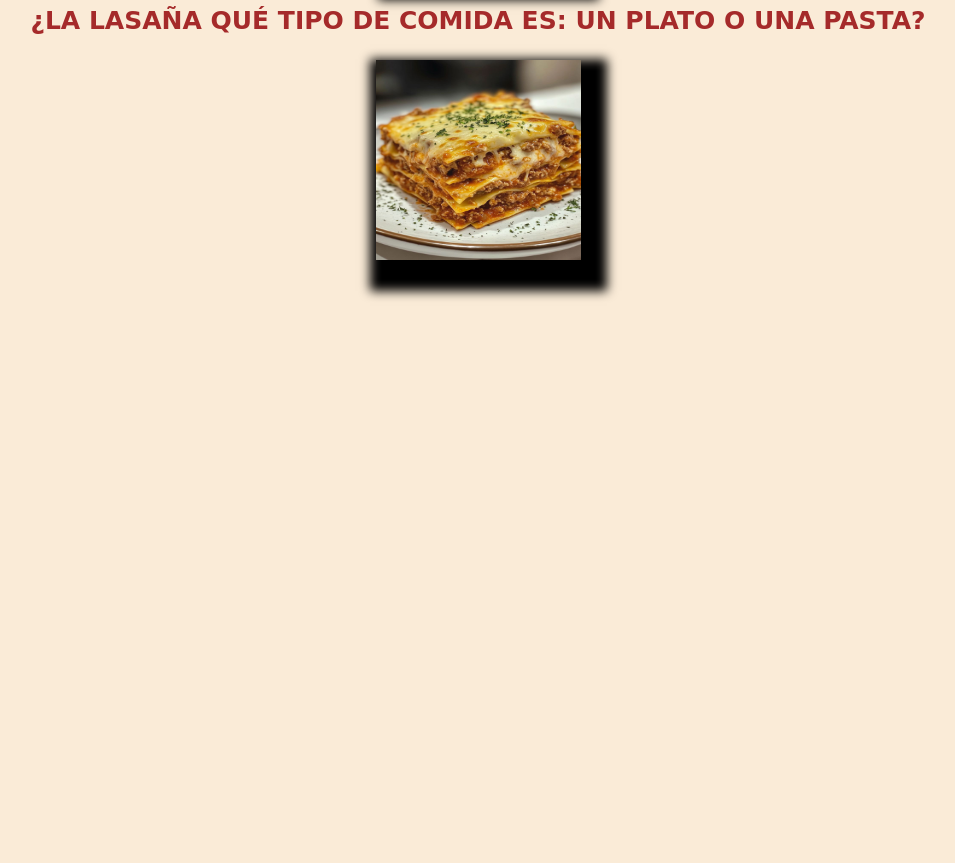
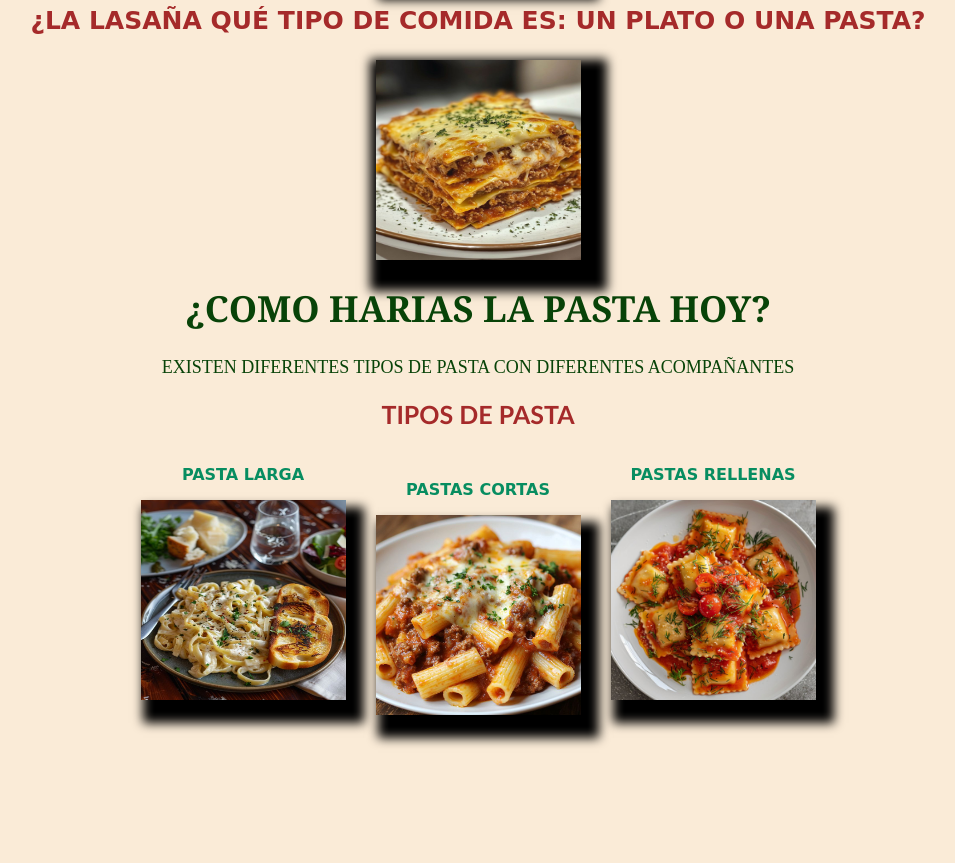
Before and after one commit to danielavbautista008-pixel/repaso-2, a plain HTML site: page index.html in a window 1280 px wide. Shown: the part 479-1342 px from the top of the page, without its empty margins (162-1117 px from the left). Before the commit the page ends 800 px from the top, so only its background shows below. Drawn offline with Linux system fonts and the light colour scheme.

Commit message:
agregar grip de 3*3

```diff
--- a/index.html
+++ b/index.html
@@ -44,6 +44,40 @@
 
     </div>
 
+    <div class="contenedor-grid">
+        <div class="elemento1">
+            <div>
+                <h1>¿COMO HARIAS LA PASTA HOY?</h1>
+                <p class="subtitulo">Existen diferentes tipos de pasta con diferentes acompañantes </p>
+            </div>
+            <h2> Tipos de pasta</h2>
+        </div>
+
+
+        <div class="elemento2" >
+            <div class="contenidos">
+                <div class="Plarga">
+                    <p>pasta larga</p>
+                    <a
+                        href="https://aceiteysalrosa.blogspot.com/2020/07/spaghetti-caldosos-de-almejas-coco-y.html"><img
+                            src="imagen1.1.jpg" alt="larga" class="imlarga">
+                    </a>
+
+                </div>
+                <div class="Pcortas">
+                    <p>pastas cortas </p>
+                    <a href="https://cookpad.com/co/buscar/pastas%20cortas"><img src="imagen 2.2.jpg" alt="cortas" class="imcortas"></a>
+                </div>
+                <div class="Prellenas">
+                    <p>pastas rellenas</p>
+                    <a href="https://www.recetasgratis.net/receta-de-masa-para-pasta-rellena-55210.html"><img src="imagen3.3.jpg" alt="rellenas" class="imrellenas"></a>
+                </div>
+
+            </div>
+        </div>
+    </div>
+
+
 
 </body>
 
--- a/style.css
+++ b/style.css
@@ -102,3 +102,26 @@ p {
 
 
 }
+
+
+.contenedor-grid{
+    height: 600px;
+    display: grid;
+    grid-template-columns: repeat(3, 1fr);
+    grid-template-rows: repeat(3, 1fr);
+    /* background-color: #078d60; */
+}
+
+.elemento1{
+    grid-column: 1/4;
+    grid-row: 1;
+    /* background-color: aqua; */
+    height: 100%;
+}
+
+.elemento2{
+    grid-column: 1/4;
+    grid-row: 2;
+    /* background-color: rgb(165, 16, 101); */
+    height: 100%;
+}
```
